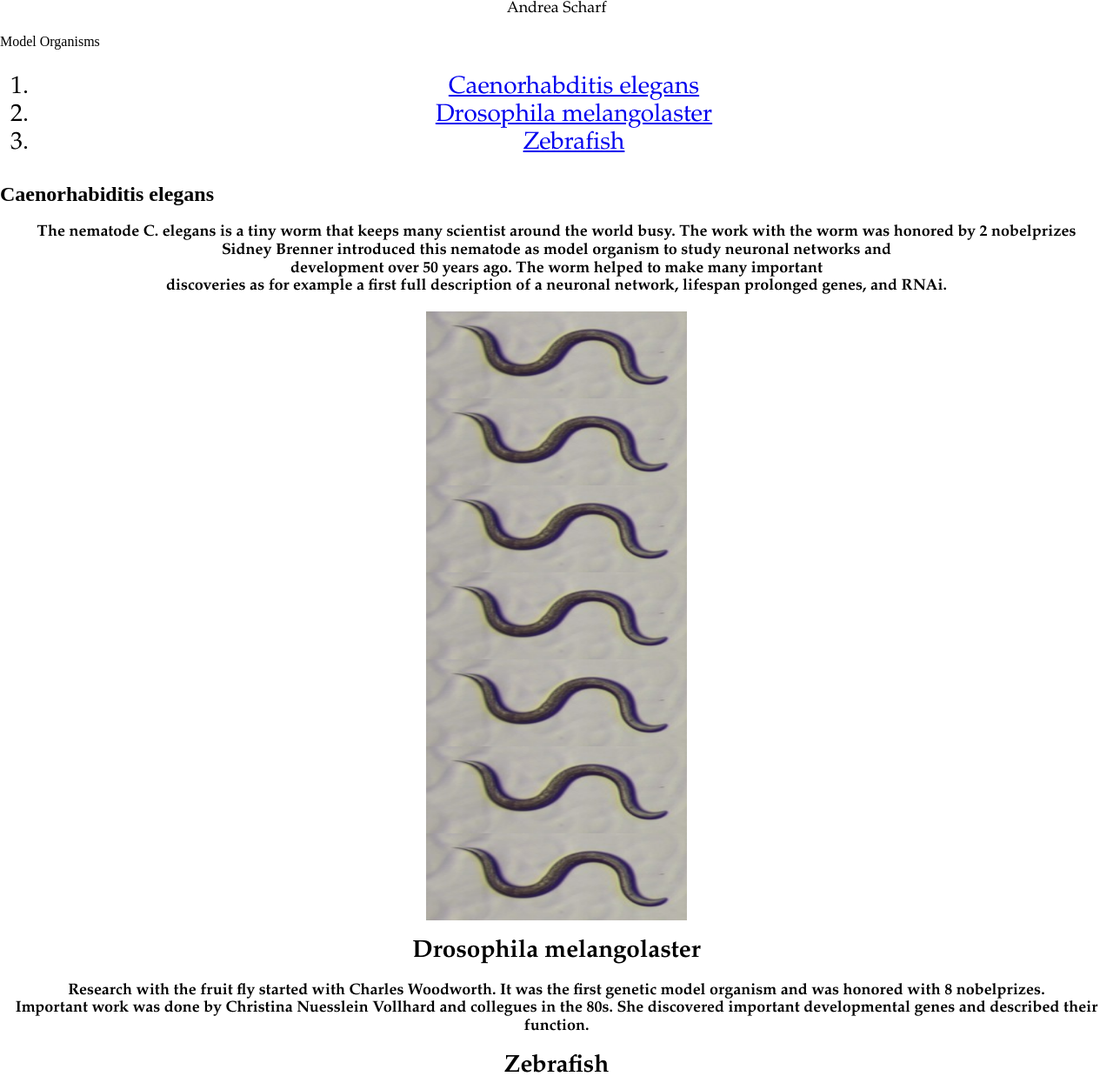
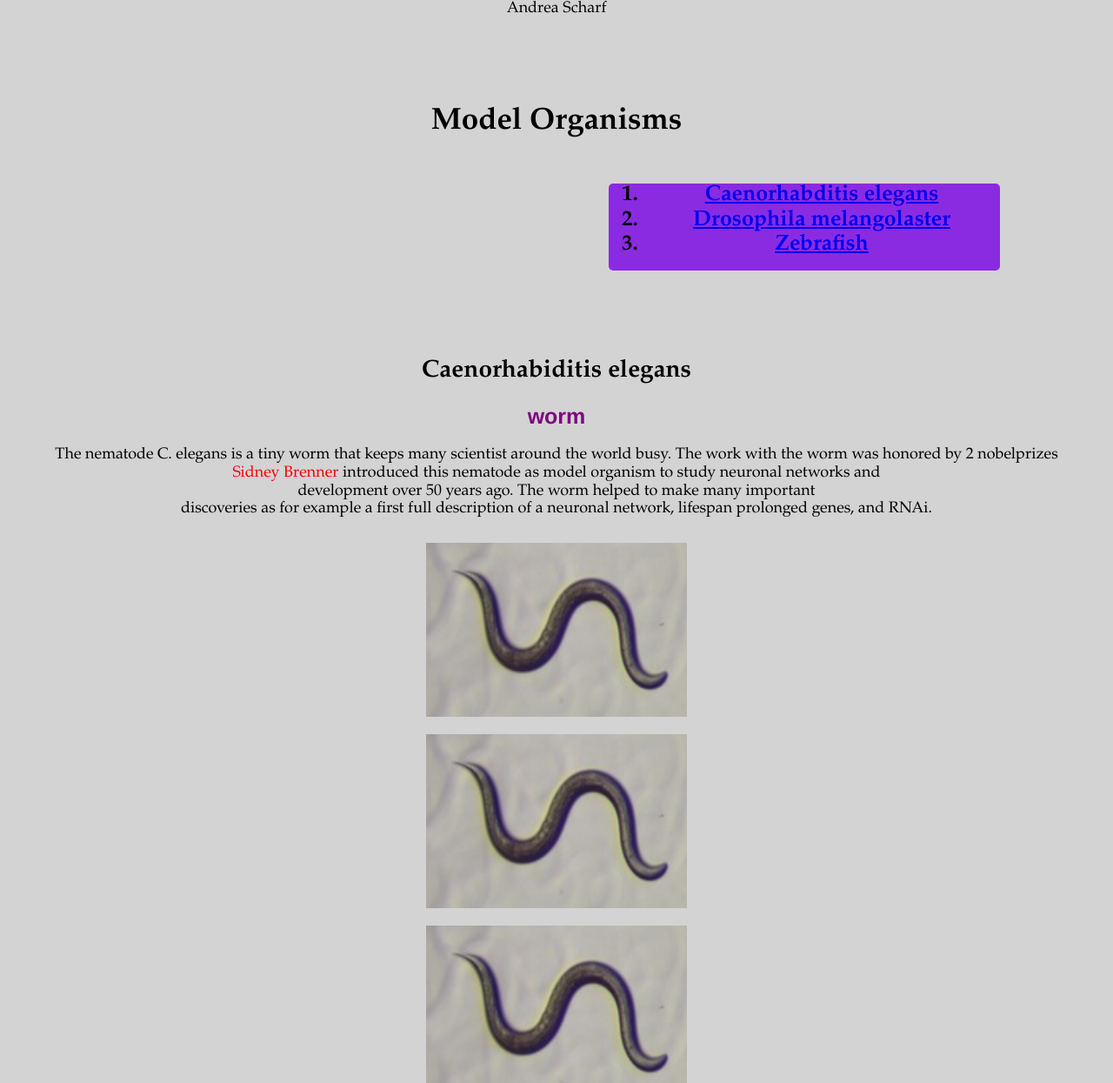
Before and after one commit to scharfans/html-me-something, a plain HTML site: page index.html in a window 1280 px wide. Shown: the top 1245 px of the page at 87% size. Drawn offline with Linux system fonts and the light colour scheme.

Commit message:
added more css

```diff
--- a/index.html
+++ b/index.html
@@ -11,6 +11,7 @@ Andrea Scharf modelorganisms
 <body>
 <header>
 Model Organisms
+<div>
 <nav>
  <ol>
 	<li>
@@ -24,33 +25,34 @@ Model Organisms
 	</li>
  </ol>
 </nav>
+</div>
 </header>
 <main>
 <article>
 <a name="C. elegans"></a>
-<h2>Caenorhabiditis elegans<h2>
+<h1>Caenorhabiditis elegans</h1>
+<h2 class="trivial">worm</h2>
 <p>The nematode C. elegans is a tiny worm that keeps many scientist around the world busy. The work with the worm was honored by 2 nobelprizes<br>
-   Sidney Brenner introduced this nematode as model organism to study neuronal networks and <br> development over 50 years ago.
+   <span id="scientist">Sidney Brenner </span> introduced this nematode as model organism to study neuronal networks and <br> development over 50 years ago.
    The worm helped to make many important <br> discoveries as for example a first full description of a neuronal network, lifespan prolonged genes, and RNAi.</P>
 <img src="images/worm.jpg" alt="worm">
 <img src="images/worm.jpg" alt="worm">
 <img src="images/worm.jpg" alt="worm">
-<img src="images/worm.jpg" alt="worm">
-<img src="images/worm.jpg" alt="worm">
-<img src="images/worm.jpg" alt="worm">
-<img src="images/worm.jpg" alt="worm">
+
 </article>
 <article>
 <a name="D. melangolaster"></a>
 <h1>Drosophila melangolaster<h1>
-<p>Research with the fruit fly started with Charles Woodworth. It was the first genetic model organism and was honored with 8 nobelprizes.<br>
-   Important work was done by Christina Nuesslein Vollhard and collegues in the 80s. She discovered important developmental genes and described their function.
+<h2 class="trivial">fly</h2>
+<p>Research with the fruit fly started with <span id="scientist">Charles Woodworth</span>. It was the first genetic model organism and was honored with 8 nobelprizes.<br>
+   Important work was done by <span id="scientist">Christina Nuesslein Vollhard</span> and collegues in the 80s. She discovered important developmental genes and described their function.
 
    </P>
 <article>
 <a name="Fish"></a>
 <h1>Zebrafish<h1>
-<p> George Streisinger and collegues started in the 1979s to use D. rerio in their labs.<br>
+<h2 class="trivial">fish</h2>
+<p> <span id="scientist">George Streisinger</span> and collegues started in the 1979s to use D. rerio in their labs.<br>
     It is a tiny fresh water fish with an incredible regenerative abilities. It is finding cures for spinal cord injuries.</P>
 </article>
 </main>
--- a/style.css
+++ b/style.css
@@ -1,8 +1,11 @@
+body{background-color:lightgray;}
+
 img {
 	display: block;
-	height: 100px;
+	height: 200px;
 	width: 300px;
-	margin: auto;
+    margin: auto;
+    padding: 10px;
 }
 
 p {
@@ -17,10 +20,38 @@ h1 {
 	font-size: 28px;
 }
 
+
 title {text-align: center;
 	font-family: Garamond, serif;
 	font-size: 28px;}
 
-nav {text-align: center;
+nav {
+    display:block
 	font-family: Garamond, serif;
-	font-size: 28px;}
+    font-size: 25px;
+    height: 100px;
+    width: 450px;
+    border-color:blueviolet;
+    background-color: blueviolet;
+    border-radius: 5px;
+    margin-top: 50px;
+    margin-bottom:100px;
+    margin-right:150px;
+    margin-left:700px;
+    text-align: center;
+}
+
+Header{text-align: center;
+    font-family: Garamond, serif;
+    font-weight: bold;
+    font-size: 35px;
+    margin-top: 100px}
+
+    .trivial {text-align: center;
+        font-family: 'Franklin Gothic Medium';
+        font-weight: bold;
+        color: purple;
+        font-size: 25px;
+    }
+
+    #scientist {color: red;}
```
